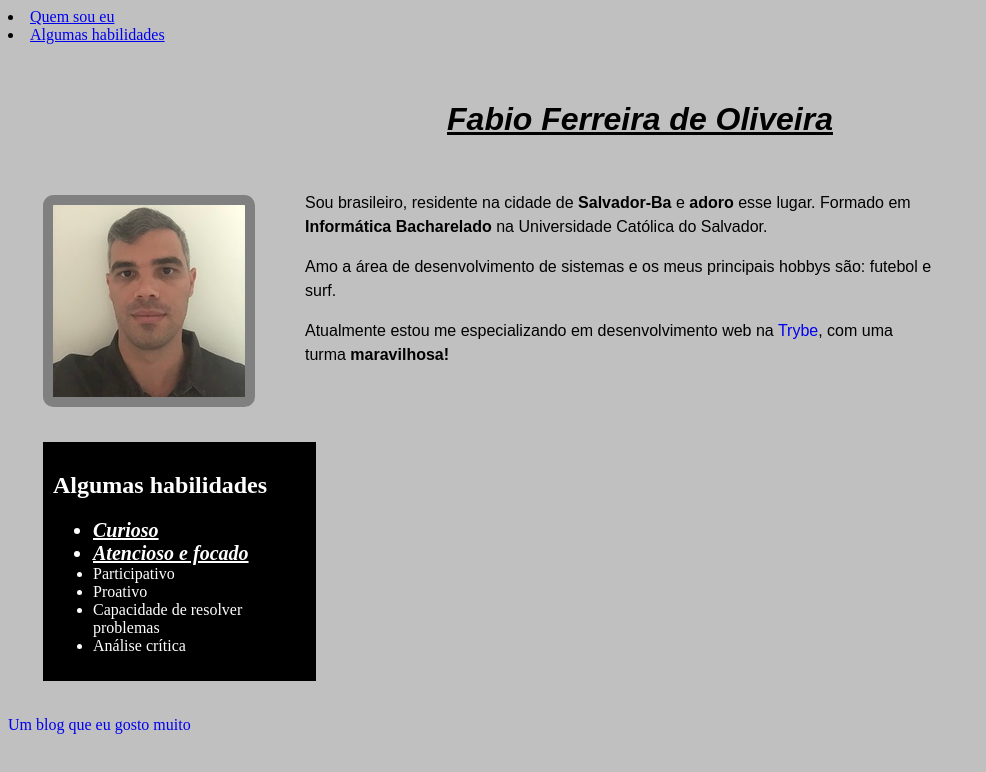
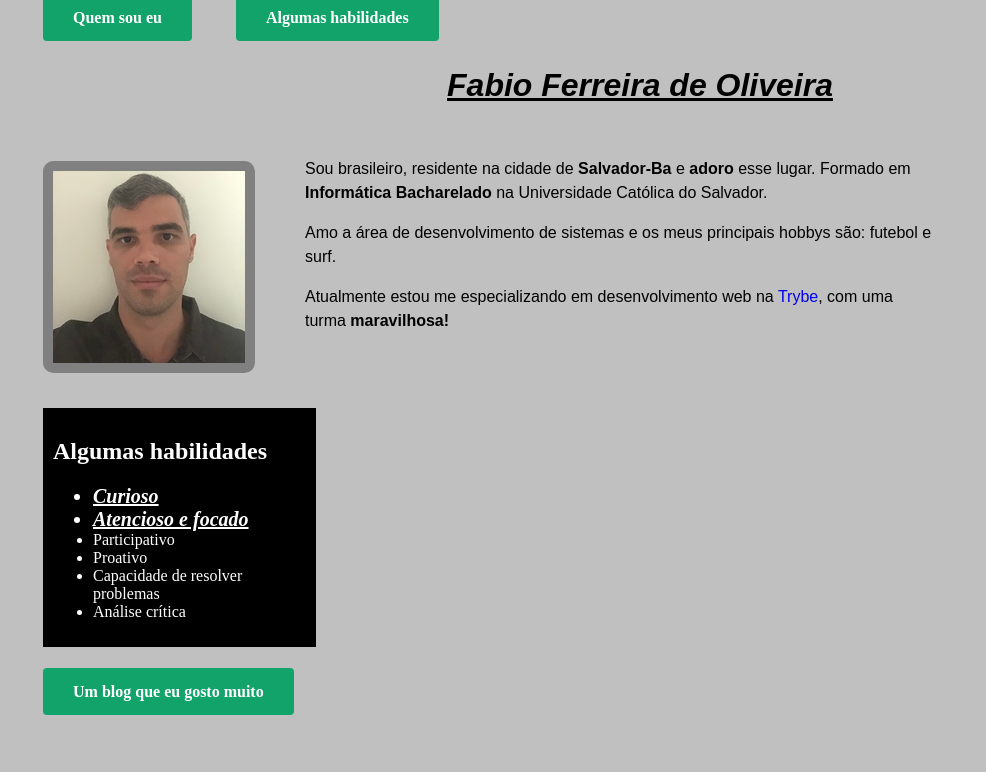
Before and after one commit to fabio-infotech/portifolio_git, a plain HTML site: page index.html in a window 1280 px wide. Shown: the whole page, without its empty margins (0-986 px from the left). Drawn offline with Linux system fonts and the light colour scheme.

Commit message:
Estilizando links como botoes

```diff
--- a/index.html
+++ b/index.html
@@ -9,8 +9,8 @@
 <body>
 
     <div class="Ref_Links_Internos">
-        <li><a href="#Foto">Quem sou eu</a></li>
-        <li><a href="#Algumas_Habilidades">Algumas habilidades</a></li>
+        <a class="button_quem_sou" href="#Foto">Quem sou eu</a>
+        <a class="button_algumas_habilidades" href="#Algumas_Habilidades">Algumas habilidades</a>
         <br><br>
     </div>
 
@@ -41,7 +41,7 @@
         </ul>
     </div>
 
-    <a style="text-decoration: none;" href="https://blog.mjv.com.br/" target="_blank">Um blog que eu gosto muito</a>
+    <a class="button_blog" href="https://blog.mjv.com.br/" target="_blank">Um blog que eu gosto muito</a>
 
 </body>
 </html>
--- a/style.css
+++ b/style.css
@@ -78,3 +78,39 @@ body{
     color: white;
     text-decoration: underline;
 }
+
+.button_blog {
+    color: white;
+    background-color: #11a36a;
+    margin: 35px;
+    padding: 15px 30px;
+    border-radius: 4px;
+    text-decoration: none;
+    font-size: 16px;
+    line-height: 20px;
+    font-weight: 700;
+  }
+
+  .button_quem_sou {
+    color: white;
+    background-color: #11a36a;
+    margin: 35px;
+    padding: 15px 30px;
+    border-radius: 4px;
+    text-decoration: none;
+    font-size: 16px;
+    line-height: 20px;
+    font-weight: 700;
+  }
+
+  .button_algumas_habilidades {
+    color: white;
+    background-color: #11a36a;
+    margin: 5px;
+    padding: 15px 30px;
+    border-radius: 4px;
+    text-decoration: none;
+    font-size: 16px;
+    line-height: 20px;
+    font-weight: 700;
+  }
```
